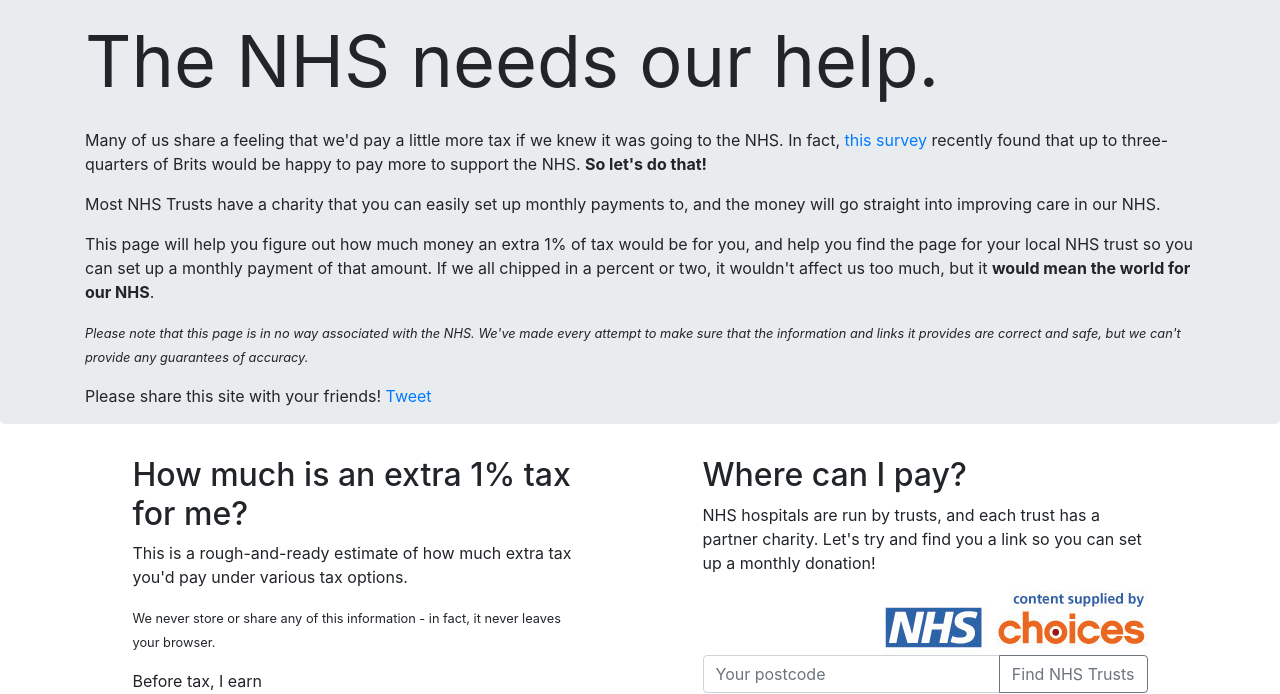
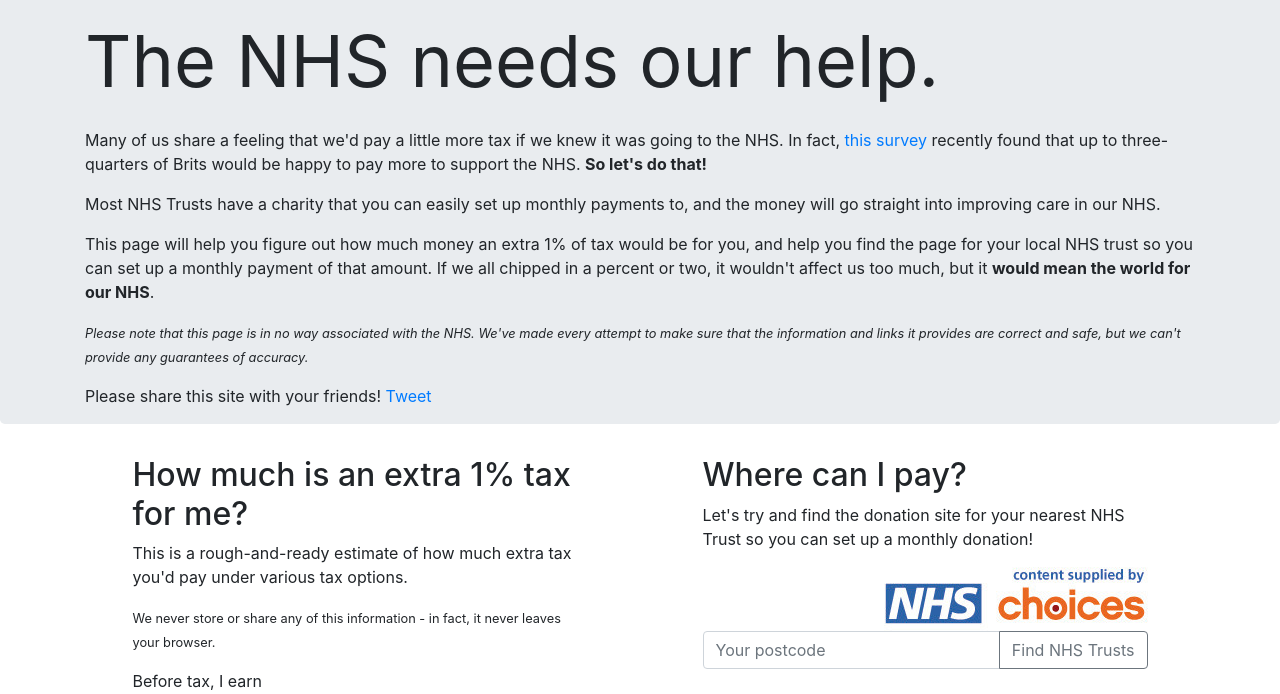
Before and after one commit to TheRealMolen/nhs, a plain HTML site: page index.html in a window 1280 px wide. Shown: the part 70-764 px from the top of the page. Drawn offline with Linux system fonts and the light colour scheme.

Commit message:
++brevity

```diff
--- a/index.html
+++ b/index.html
@@ -139,7 +139,7 @@
           <div class="col-md-1">&nbsp;</div>
           <div class="col-md-5">
             <h2>Where can I pay?</h2>
-            <p>NHS hospitals are run by trusts, and each trust has a partner charity. Let's try and find you a link so you can set up a monthly donation!</p>
+            <p>Let's try and find the donation site for your nearest NHS Trust so you can set up a monthly donation!</p>
             <div class="float-right"><a href="https://www.nhs.uk"><img src="data/nhs-choices.jpg" alt="Data supplied by NHS Choices"></a></div>
 
             <div id="postcode-group" class="input-group mb-3">
```
